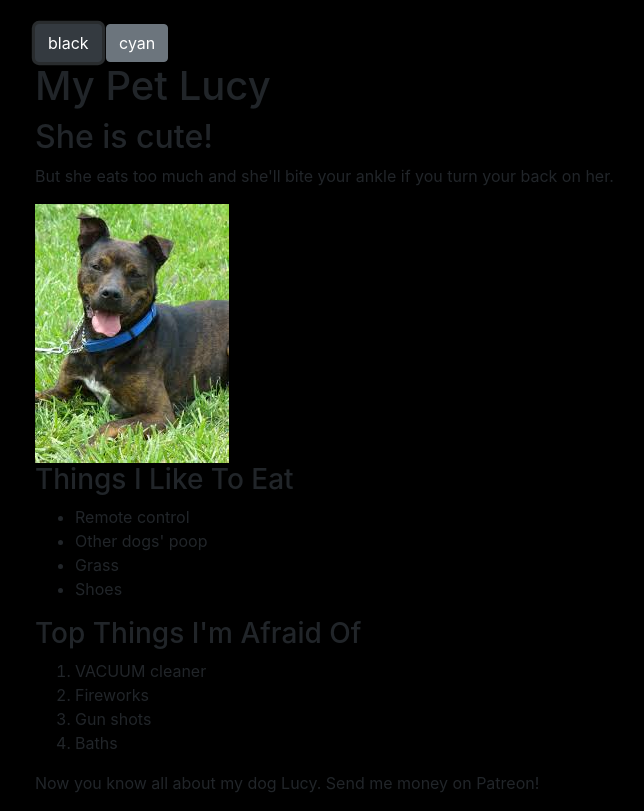
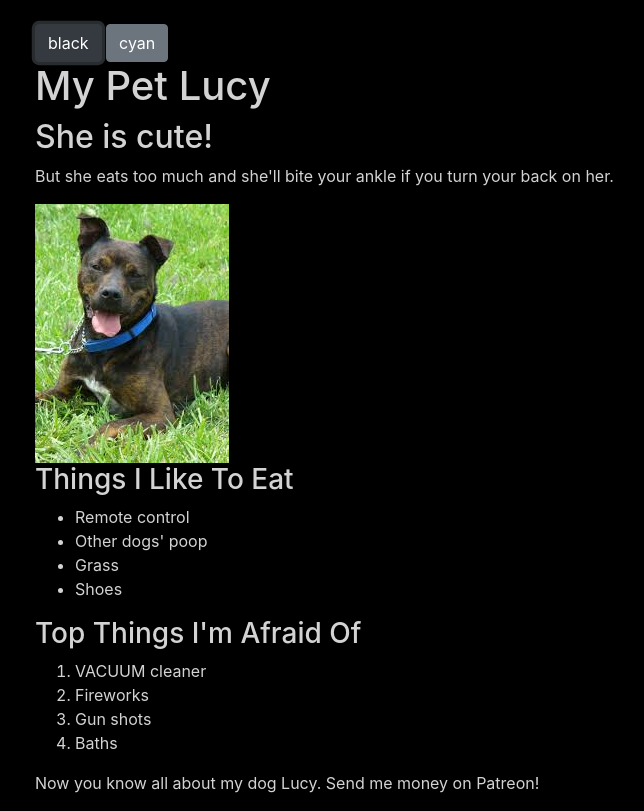
Before and after one commit to eggthecat/pet-blog, a plain HTML site: page index.html in a window 1280 px wide. Both pictures are taken after a click on the button "black". Shown: the whole page, without its empty margins (50-694 px from the left). Drawn offline with Linux system fonts and the light colour scheme.

Commit message:
Add font color to blk-bkgrnd in css

```diff
--- a/css/styles.css
+++ b/css/styles.css
@@ -1,5 +1,6 @@
 .black-background {
   background-color: black;
+  color: lightgray;
 }
 
 .cyan-background {
--- a/js/scripts.js
+++ b/js/scripts.js
@@ -2,13 +2,10 @@ $(document).ready(function() {
   $("button#black").click(function() {
     $("body").removeClass();
     $("body").addClass("black-background");
-    // $("body").addColor("white-font");
-    // $("body").css("background-color","white")
   });
+
   $("button#cyan").click(function() {
     $("body").removeClass();
     $("body").addClass("cyan-background");
-    // $("body").addColor("black-font");
-    // $("body").css("background-color","black")
   });
 });
```
